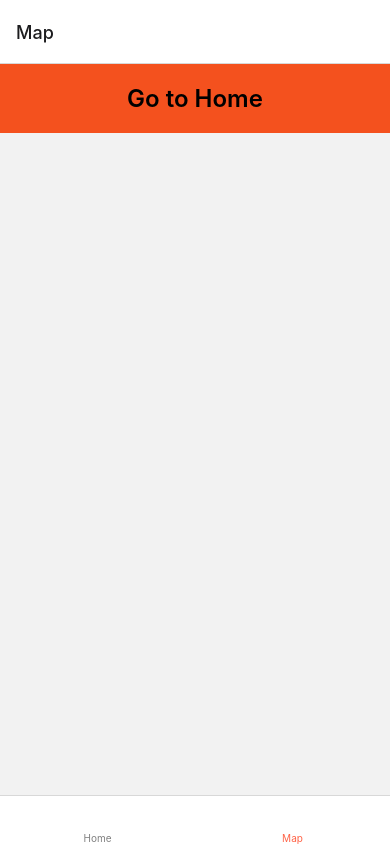
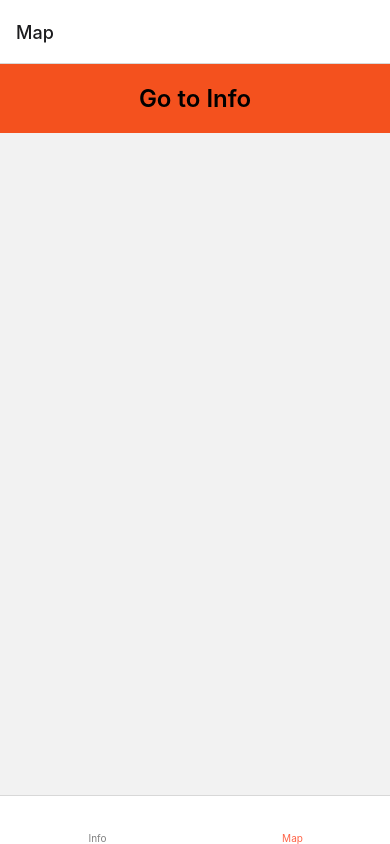
Before and after one commit to claclacla/How-to-create-a-React-Native-app-with-Google-Maps-and-stunning-charts, a React Native app: screen /Map in a window 390 px wide. Built offline with nearby package versions, Linux system fonts and the light colour scheme; some icons are missing.

Commit message:
Home files renamed to Info

```diff
--- a/App.tsx
+++ b/App.tsx
@@ -15,7 +15,7 @@ import { ContainersList } from './src/screens/ContainersList';
 import Icon from 'react-native-ionicons';
 //import SplashScreen from 'react-native-splash-screen';
 
-import HomeScreen from './src/screens/HomeScreen';
+import InfoScreen from './src/screens/InfoScreen';
 import MapScreen from './src/screens/MapScreen';
 
 const Tab = createBottomTabNavigator<ContainersList>();
@@ -35,7 +35,7 @@ function App() {
                     tabBarIcon: ({ focused, color, size }) => {
                         let iconName: string = "";
 
-                        if (route.name === 'Home') {
+                        if (route.name === 'Info') {
                             iconName = focused ? 'apps' : 'apps';
                         } else if (route.name === 'Map') {
                             iconName = focused ? 'list' : 'list';
@@ -47,7 +47,7 @@ function App() {
                     tabBarInactiveTintColor: 'gray',
                 })}
             >
-                <Tab.Screen name="Home" component={HomeScreen} />
+                <Tab.Screen name="Info" component={InfoScreen} />
                 <Tab.Screen name="Map" component={MapScreen} />
             </Tab.Navigator>
         </NavigationContainer>
--- a/src/screens/ContainersList.tsx
+++ b/src/screens/ContainersList.tsx
@@ -1,4 +1,4 @@
 export type ContainersList = {
-    Home: undefined;
+    Info: undefined;
     Map: undefined;
 };
--- a/src/screens/HomeScreen/index.tsx
+++ b/src/screens/InfoScreen/index.tsx
@@ -19,9 +19,9 @@ import styles from '../../styles';
 import { ContainersList } from '../ContainersList';
 import Section from './Components/Section';
 
-type HomeScreenProps = NativeStackScreenProps<ContainersList, "Home">;
+type InfoScreenProps = NativeStackScreenProps<ContainersList, "Info">;
 
-const HomeScreen: React.FC<HomeScreenProps> = (props) => {
+const InfoScreen: React.FC<InfoScreenProps> = (props) => {
     return (
         <ScrollView contentInsetAdjustmentBehavior="automatic">
             <TouchableHighlight onPress={() => props.navigation.navigate('Map')}>
@@ -48,4 +48,4 @@ const HomeScreen: React.FC<HomeScreenProps> = (props) => {
     );
 }
 
-export default HomeScreen;
+export default InfoScreen;
--- a/src/screens/MapScreen/index.tsx
+++ b/src/screens/MapScreen/index.tsx
@@ -18,10 +18,10 @@ const MapScreen: React.FC<MapScreenProps> = (props) => {
     return (
         <View>
             <TouchableHighlight
-                onPress={() => props.navigation.navigate('Home')}
+                onPress={() => props.navigation.navigate('Info')}
             >
                 <View style={styles.button}>
-                    <Text style={styles.textBig}>Go to Home</Text>
+                    <Text style={styles.textBig}>Go to Info</Text>
                 </View>
             </TouchableHighlight>
         </View>
```
Also changed, not shown: src/screens/InfoScreen/Components/Section.tsx (renamed from src/screens/HomeScreen/Components/Section.tsx).
